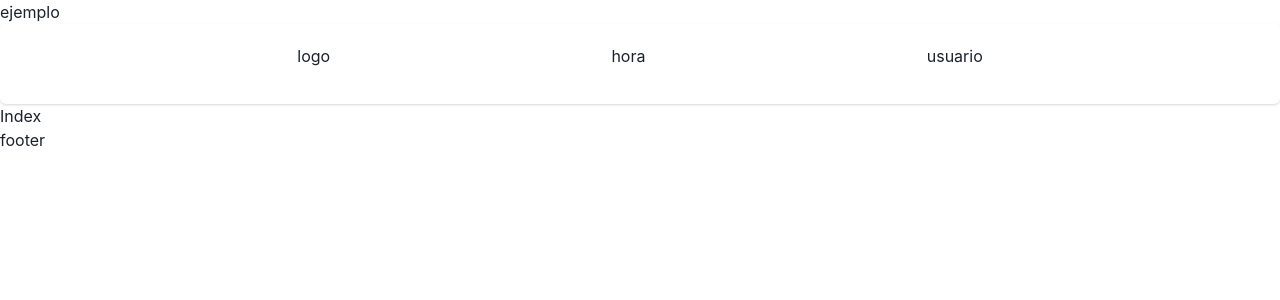
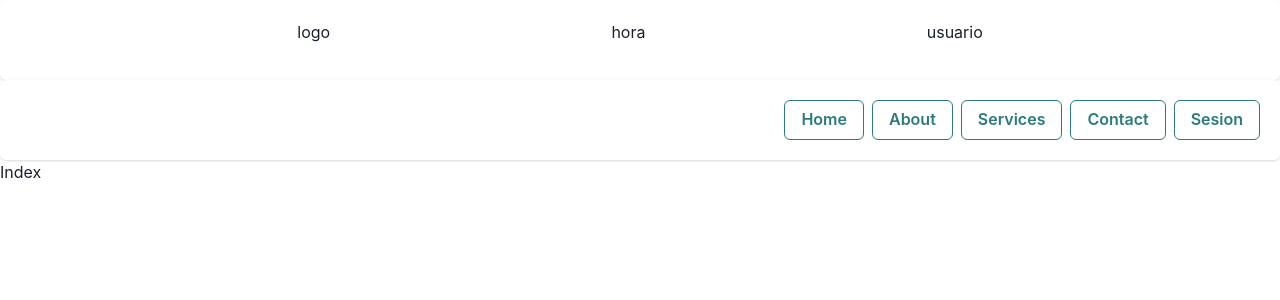
Before and after one commit to com2pa/frontEnd_Enfermeria, a React (Vite) app: page /sesion in a window 1280 px wide. Shown: the top 300 px of the page. Built offline with nearby package versions, Linux system fonts and the light colour scheme.

Commit message:
se añadio menu de navegacion

```diff
--- a/src/App.jsx
+++ b/src/App.jsx
@@ -1,14 +1,14 @@
 import React from "react";
 import Root from "./router/Root";
-
 function App() {
 
 
   return (
     <>
+     {/*rutas  */}
+      {/* header */}
+      <Root/>
 
-      <h1> ejemplo</h1>
-      <Root></Root>
     </>
   )
 }
--- a/src/layout/Header.jsx
+++ b/src/layout/Header.jsx
@@ -1,4 +1,4 @@
-import { Card, CardHeader, Center, Flex } from '@chakra-ui/react';
+import { Card, CardHeader, Flex } from '@chakra-ui/react';
 import React from 'react';
 
 
@@ -7,8 +7,8 @@ export const Header = () => {
   return (
 
   <>
-    <Card pos='static'>
-     <CardHeader h='5rem'>
+    <Card pos='static' >
+     <CardHeader h='5rem' >
       <Flex gap='1' justify='space-evenly'  >
         <p>logo</p>
         <p> hora</p>
--- a/src/layout/Menu.jsx
+++ b/src/layout/Menu.jsx
@@ -1,8 +1,33 @@
+import { Card, CardHeader, Flex,Link,Button,} from '@chakra-ui/react';
 import React from 'react'
+
 
 export const Menu = () => {
   return (
-    <div>Menu</div>
+
+    <Card>
+      <CardHeader>
+        <Flex gap="2" justifyContent="end">
+           <Button colorScheme='teal' variant='outline'>
+            <Link  href='/home'>Home</Link>
+           </Button>
+           <Button colorScheme='teal' variant='outline'>
+            <Link  href='/about'>About</Link>
+           </Button>
+           <Button colorScheme='teal' variant='outline'>
+            <Link  href='/services'>Services</Link>
+           </Button>
+           <Button colorScheme='teal' variant='outline'>
+            <Link  href='/contact'>Contact</Link>
+           </Button>
+           <Button colorScheme='teal' variant='outline'>
+            <Link  href='/sesion'>Sesion</Link>
+           </Button>
+        </Flex>
+
+      </CardHeader>
+     </Card>
+
   )
 }
 
--- a/src/router/Root.jsx
+++ b/src/router/Root.jsx
@@ -5,16 +5,16 @@ import About from '../pages/About';
 import Services from'../pages/Services';
 import Contact from'../pages/Contact';
 import Header from '../layout/Header';
-import Footer from '../layout/Footer'
+import Footer from '../layout/Footer';
+import Menu from '../layout/Menu';
 import Index from '../pages/Login/Index';
+// import Menu from '../layout/Menu';
 export const Root = () => {
   return (
 
-    <>
-    {/* layout */}
+    <BrowserRouter>
     <Header/>
-    {/* paginas */}
-    <BrowserRouter>
+    <Menu/>
         <Routes>
             <Route path='/' element={<Home/>}/>
             <Route path='/Home' element={<Home/>}/>
@@ -24,10 +24,10 @@ export const Root = () => {
             <Route path='/sesion' element={<Index/>}/>
 
         </Routes>
+
     </BrowserRouter>
-    {/* pie de pagina */}
-    <Footer/>
-    </>
+
+
   )
 
 }
```
